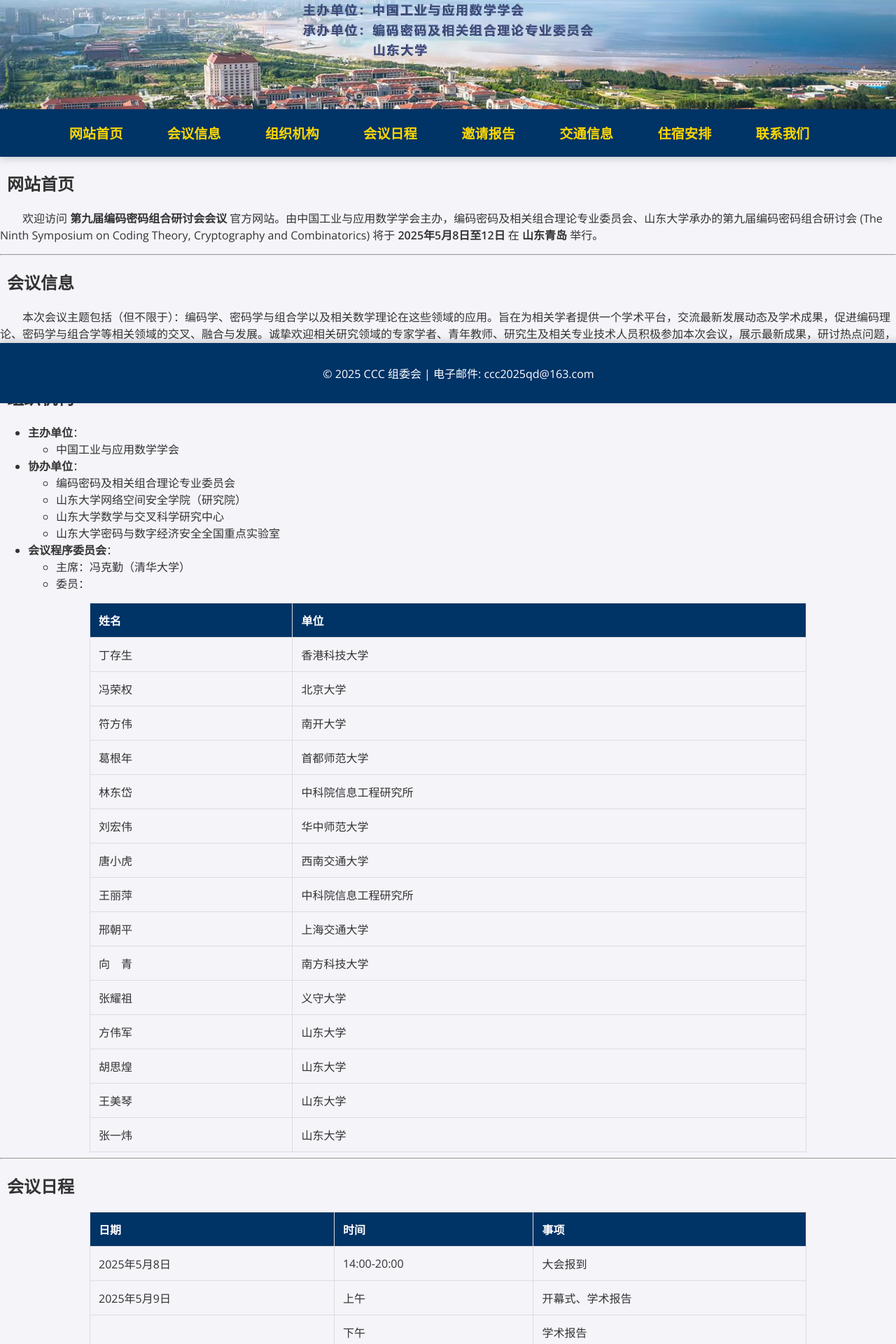
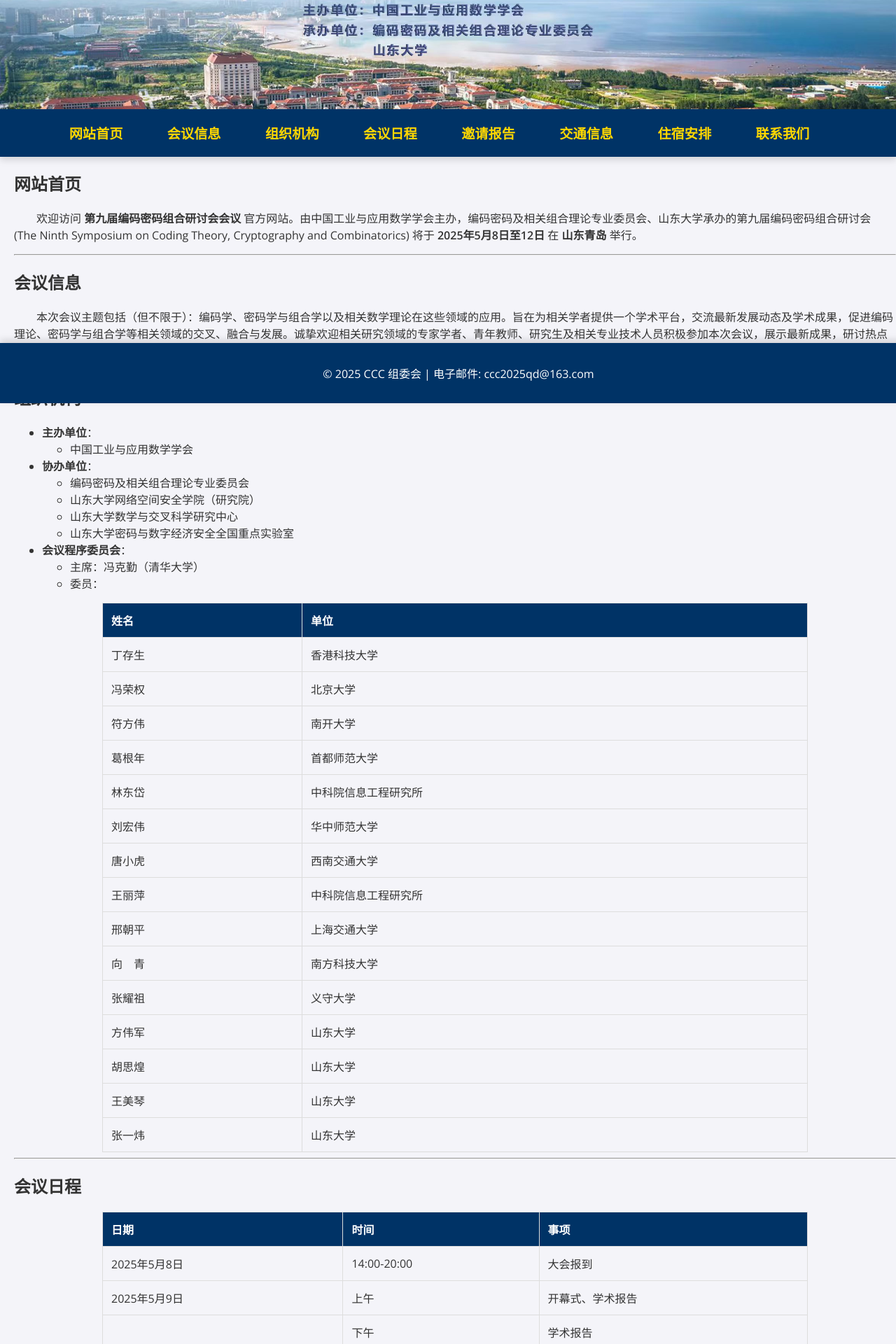
Before and after one commit to ccc2025qd/ccc2025qd.github.io, a Jekyll site: the page built from index.md, in a window 1280 px wide. Shown: the part 324-2244 px from the top of the page at 70% size. Built offline with Jekyll 4.4.1, drawn with Linux system fonts in a browser that asks for light colours.

Commit message:
change 4

```diff
--- a/assets/css/style.css
+++ b/assets/css/style.css
@@ -98,10 +98,8 @@ header p {
     font-size: 1.2rem;
     color: #555;                         /* 描述文字颜色 */
 }
-/* 针对section中的标题 */
-section h1, section h2, section h3 {
-    padding-left: 10px;  /* 给每个section标题添加左边距 */
-}
+
+
 /* 返回顶部按钮 */
 #back-to-top {
     position: fixed;
@@ -140,7 +138,9 @@ html {
     box-shadow: 0px 0px 12px rgba(0, 0, 0, 0.15);
     box-sizing: border-box;          /* 确保padding不影响宽度计算 */
 }
-
+.wrapper section {
+    padding-left: 20px;  /* 向右移动20px */
+}
 .container h2 {
     font-size: 2.5rem;               /* 主标题稍大 */
     color: #003366;
--- a/index.md
+++ b/index.md
@@ -72,7 +72,7 @@ description: "CCC 2025 学术会议官方网站"
 # 邀请报告
 {: #reports}
 
-&emsp;**特邀报告人**：
+**特邀报告人**：
 
 1. **张三（XX 研究所）** - 主题：人工智能的未来
 2. **李四（XX 大学）** - 主题：大数据技术与应用
@@ -94,7 +94,7 @@ description: "CCC 2025 学术会议官方网站"
 # 住宿安排
 {: #accommodation}
 
-&emsp;推荐酒店：
+**推荐酒店**:
 
 - **XX 大酒店**（★★★★★）：距离会场 500m，提供接送服务
 - **XX 商务酒店**（★★★★☆）：距离会场 1km，价格适中
```
